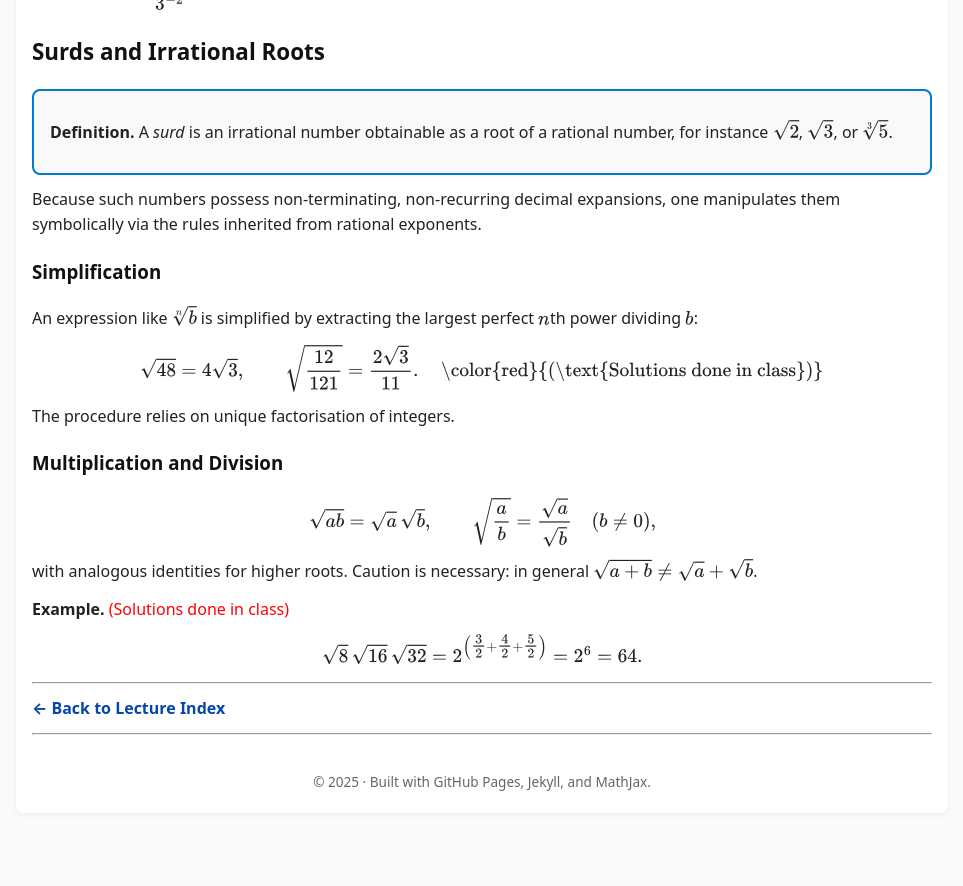
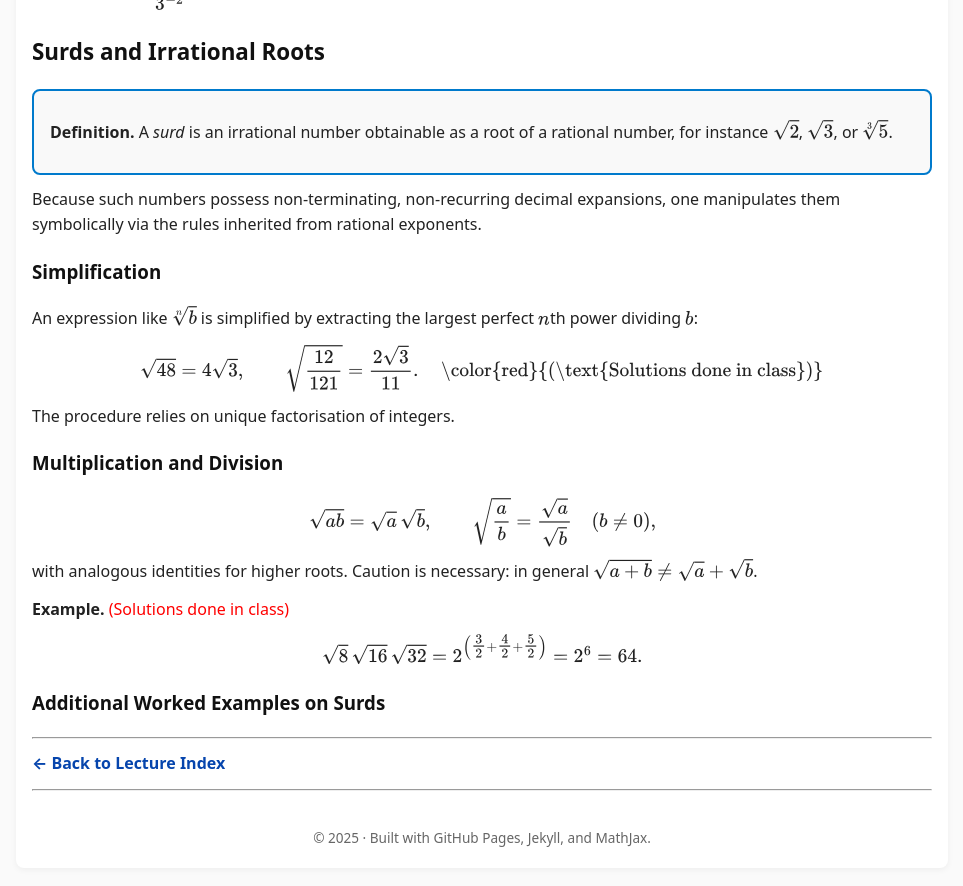
Before and after one commit to SaleemKamaludin/SaleemKamaludin.github.io, a Jekyll site: the page built from courses/math-1115/lecture-notes/lecture3.md, in a window 1280 px wide and 900 px high, scrolled down 3431 px. Shown: the top 886 px of the window, without its empty margins (158-1121 px from the left). Built offline with Jekyll 4.4.1, drawn with Linux system fonts in a browser that asks for light colours; before the commit the page ends 4276 px from its top, so only the background shows below that.

Commit message:
Update lecture3.md

```diff
--- a/courses/math-1115/lecture-notes/lecture3.md
+++ b/courses/math-1115/lecture-notes/lecture3.md
@@ -523,6 +523,33 @@ To ensure consistency, these operations must be performed in a **specific order*
 
 
 
+
+
+
+
+
+
+
+
+
+
+
+
+
+
+
+
+
+
+
+
+
+
+
+<h3 id="additional-surd-examples">Additional Worked Examples on Surds</h3>
+
+
+
 ---
 
 **[← Back to Lecture Index](/courses/math-1115/lecture-notes/)**
```
